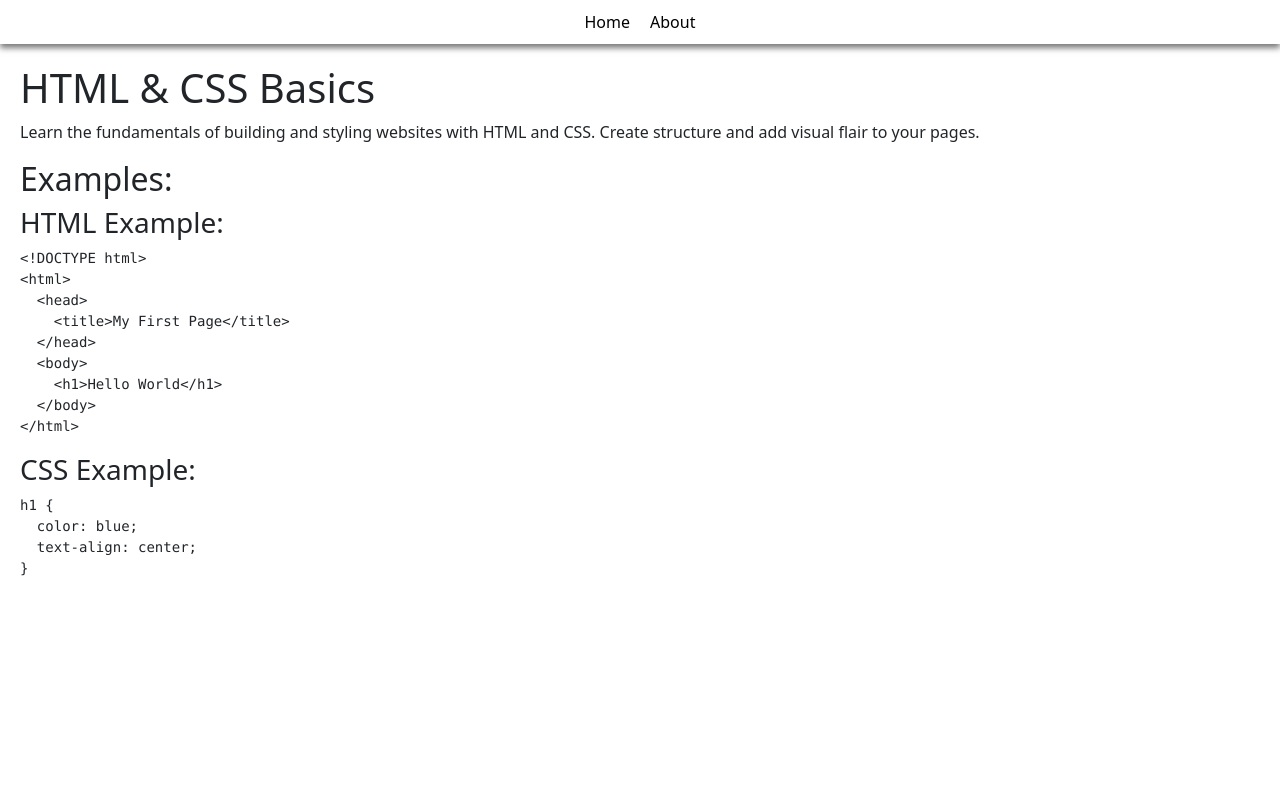
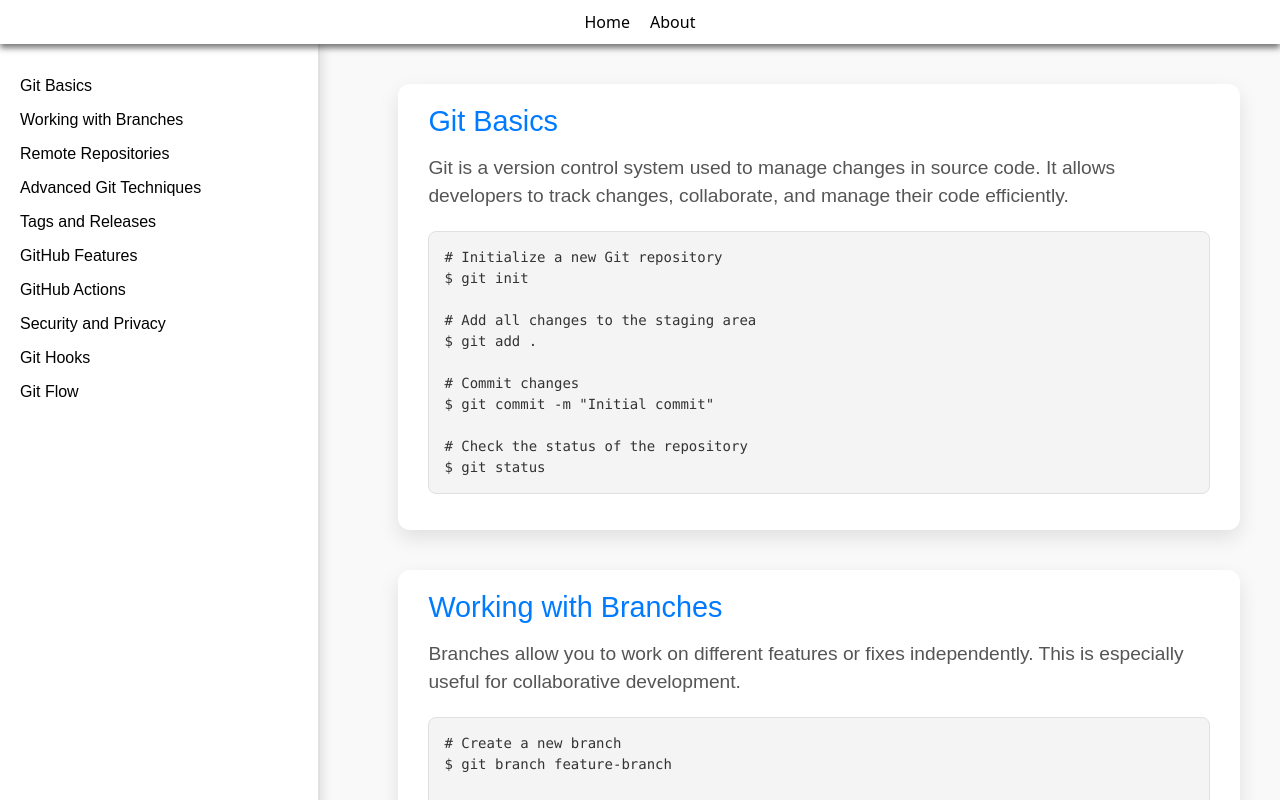
Before and after one commit to bokigolic/TechPath, a React (Create React App) app: page /git in a window 1280 px wide. Shown: the top 800 px of the page. Built offline with nearby package versions, Linux system fonts and the light colour scheme.

Commit message:
Git Section done

```diff
--- a/src/components/topics/Git.js
+++ b/src/components/topics/Git.js
@@ -1,38 +1,161 @@
+// File: Git.js
+import React, { useState } from "react";
+import "../../styles/Git.css";
 
-import React from "react";
+const Git = () => {
+  const sections = [
+    {
+      id: "git-basics",
+      title: "Git Basics",
+      content: `Git is a version control system used to manage changes in source code. It allows developers to track changes, collaborate, and manage their code efficiently.`,
+      example: `# Initialize a new Git repository
+$ git init
 
-const HtmlCss = () => {
+# Add all changes to the staging area
+$ git add .
+
+# Commit changes
+$ git commit -m "Initial commit"
+
+# Check the status of the repository
+$ git status`,
+    },
+    {
+      id: "git-branches",
+      title: "Working with Branches",
+      content: `Branches allow you to work on different features or fixes independently. This is especially useful for collaborative development.`,
+      example: `# Create a new branch
+$ git branch feature-branch
+
+# Switch to the new branch
+$ git checkout feature-branch
+
+# Merge the branch into the main branch
+$ git merge feature-branch`,
+    },
+    {
+      id: "remote-repos",
+      title: "Remote Repositories",
+      content: `Remote repositories like GitHub allow you to host your code and collaborate with others. Push and pull commands are used to sync changes.`,
+      example: `# Add a remote repository
+$ git remote add origin https://github.com/username/repo.git
+
+# Push changes to the remote repository
+$ git push origin main
+
+# Pull changes from the remote repository
+$ git pull origin main`,
+    },
+    {
+      id: "git-advanced",
+      title: "Advanced Git Techniques",
+      content: `Advanced features like rebasing and cherry-picking allow you to manipulate the commit history and apply specific changes.`,
+      example: `# Rebase current branch onto main
+$ git rebase main
+
+# Cherry-pick a specific commit
+$ git cherry-pick <commit-hash>`,
+    },
+    {
+      id: "tags-releases",
+      title: "Tags and Releases",
+      content: `Tags are used to mark specific points in the repository's history, like version releases. GitHub Releases extend this by providing downloadable assets.`,
+      example: `# Create a lightweight tag
+$ git tag v1.0.0
+
+# Push the tag to the remote repository
+$ git push origin v1.0.0`,
+    },
+    {
+      id: "github-features",
+      title: "GitHub Features",
+      content: `GitHub provides tools like forks, pull requests, issues, and project boards to streamline collaboration.`,
+      example: `# Fork a repository on GitHub
+# Create a pull request from your fork to the original repository
+
+# Use GitHub Issues to track bugs and features
+# Organize tasks using GitHub Project Boards`,
+    },
+    {
+      id: "github-actions",
+      title: "GitHub Actions",
+      content: `GitHub Actions allow you to automate workflows such as testing and deployment using CI/CD pipelines.`,
+      example: `# Sample GitHub Actions YAML
+name: Node.js CI
+
+on: [push]
+
+jobs:
+  build:
+    runs-on: ubuntu-latest
+    steps:
+      - uses: actions/checkout@v2
+      - name: Use Node.js
+        uses: actions/setup-node@v2
+        with:
+          node-version: '14'
+      - run: npm install
+      - run: npm test`,
+    },
+    {
+      id: "security",
+      title: "Security and Privacy",
+      content: `Maintaining security on GitHub is critical. Use best practices like enabling two-factor authentication and managing access tokens properly.`,
+      example: `# Enable two-factor authentication in GitHub settings
+
+# Generate a personal access token for CLI authentication
+$ gh auth login --with-token`,
+    },
+    {
+      id: "git-hooks",
+      title: "Git Hooks",
+      content: `Git Hooks are scripts that automatically run on specific Git events, such as before committing or pushing.`,
+      example: `# Sample pre-commit hook
+#!/bin/sh
+echo "Running tests..."
+npm test`,
+    },
+    {
+      id: "git-flow",
+      title: "Git Flow",
+      content: `Git Flow is a workflow for managing feature development, hotfixes, and releases in a structured manner.`,
+      example: `# Initialize Git Flow
+$ git flow init
+
+# Start a new feature
+$ git flow feature start my-feature
+
+# Finish the feature
+$ git flow feature finish my-feature`,
+    },
+  ];
+
   return (
-    <div style={{ padding: "20px" }}>
-      <h1>HTML & CSS Basics</h1>
-      <p>
-        Learn the fundamentals of building and styling websites with HTML and CSS.
-        Create structure and add visual flair to your pages.
-      </p>
-      <h2>Examples:</h2>
-      <div>
-        <h3>HTML Example:</h3>
-        <pre>
-          {`<!DOCTYPE html>
-<html>
-  <head>
-    <title>My First Page</title>
-  </head>
-  <body>
-    <h1>Hello World</h1>
-  </body>
-</html>`}
-        </pre>
-        <h3>CSS Example:</h3>
-        <pre>
-          {`h1 {
-  color: blue;
-  text-align: center;
-}`}
-        </pre>
+    <div className="git-container">
+      <nav className="left-nav">
+        <ul>
+          {sections.map((section) => (
+            <li key={section.id}>
+              <a className="nav-link" href={`#${section.id}`}>
+                {section.title}
+              </a>
+            </li>
+          ))}
+        </ul>
+      </nav>
+      <div className="content-area">
+        {sections.map((section) => (
+          <section id={section.id} key={section.id} className="content-section">
+            <h2>{section.title}</h2>
+            <p>{section.content}</p>
+            <pre>
+              <code>{section.example}</code>
+            </pre>
+          </section>
+        ))}
       </div>
     </div>
   );
 };
 
-export default HtmlCss;
+export default Git;
--- /dev/null
+++ b/src/styles/Git.css
@@ -0,0 +1,79 @@
+.git-container {
+  display: flex;
+  font-family: "Arial", sans-serif;
+  background-color: #f9f9f9;
+  color: #333;
+  min-height: 100vh;
+}
+
+.left-nav {
+  width: 25%;
+  background: #ffffff;
+  padding: 20px;
+  border-right: 2px solid #e0e0e0;
+  box-shadow: 3px 0 10px rgba(0, 0, 0, 0.1);
+  position: fixed;
+  height: 100vh;
+  overflow-y: auto;
+}
+
+.left-nav ul {
+  list-style: none;
+  padding: 0;
+}
+
+.nav-link {
+  display: block;
+  background-color: #007bff;
+  color: #ffffff;
+  text-decoration: none;
+  padding: 10px 15px;
+  font-size: 1rem;
+  border-radius: 8px;
+  transition: background 0.3s ease, box-shadow 0.3s ease;
+}
+
+.nav-link:hover {
+  background-color: #0056b3;
+  box-shadow: 0 4px 12px rgba(0, 0, 0, 0.15);
+}
+
+.content-area {
+  margin-left: 28%;
+  padding: 40px;
+  flex: 1;
+}
+
+.content-section {
+  background: #ffffff;
+  border-radius: 12px;
+  box-shadow: 0 8px 20px rgba(0, 0, 0, 0.1);
+  padding: 20px 30px;
+  margin-bottom: 40px;
+  transition: transform 0.3s ease, box-shadow 0.3s ease;
+}
+
+.content-section:hover {
+  transform: translateY(-5px);
+  box-shadow: 0 12px 25px rgba(0, 0, 0, 0.2);
+}
+
+.content-section h2 {
+  font-size: 1.8rem;
+  color: #007bff;
+  margin-bottom: 15px;
+}
+
+.content-section p {
+  font-size: 1.2rem;
+  color: #555;
+  margin-bottom: 20px;
+}
+
+.content-section pre {
+  background: #f4f4f4;
+  padding: 15px;
+  border-radius: 8px;
+  border: 1px solid #e0e0e0;
+  overflow-x: auto;
+}
```
